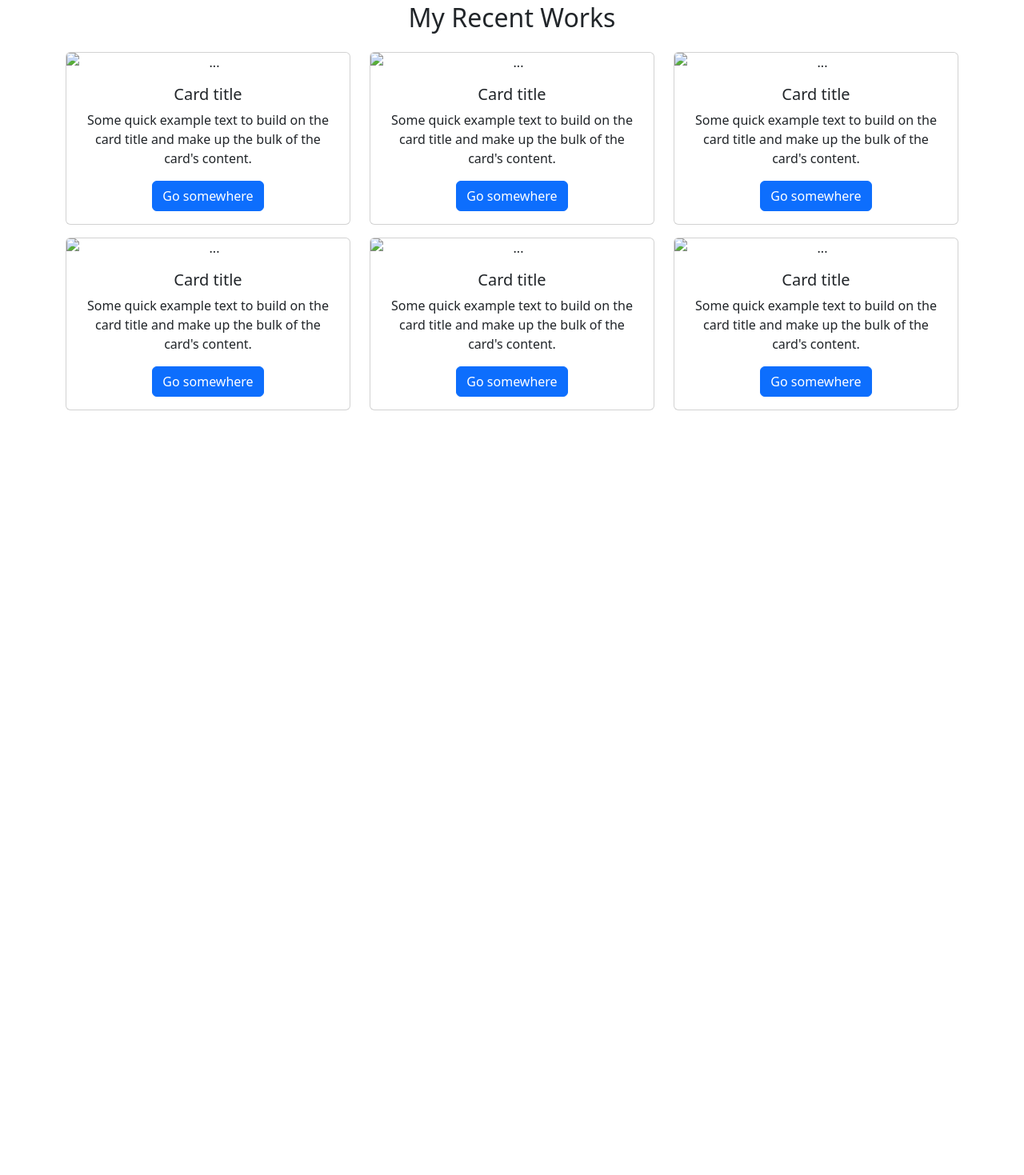
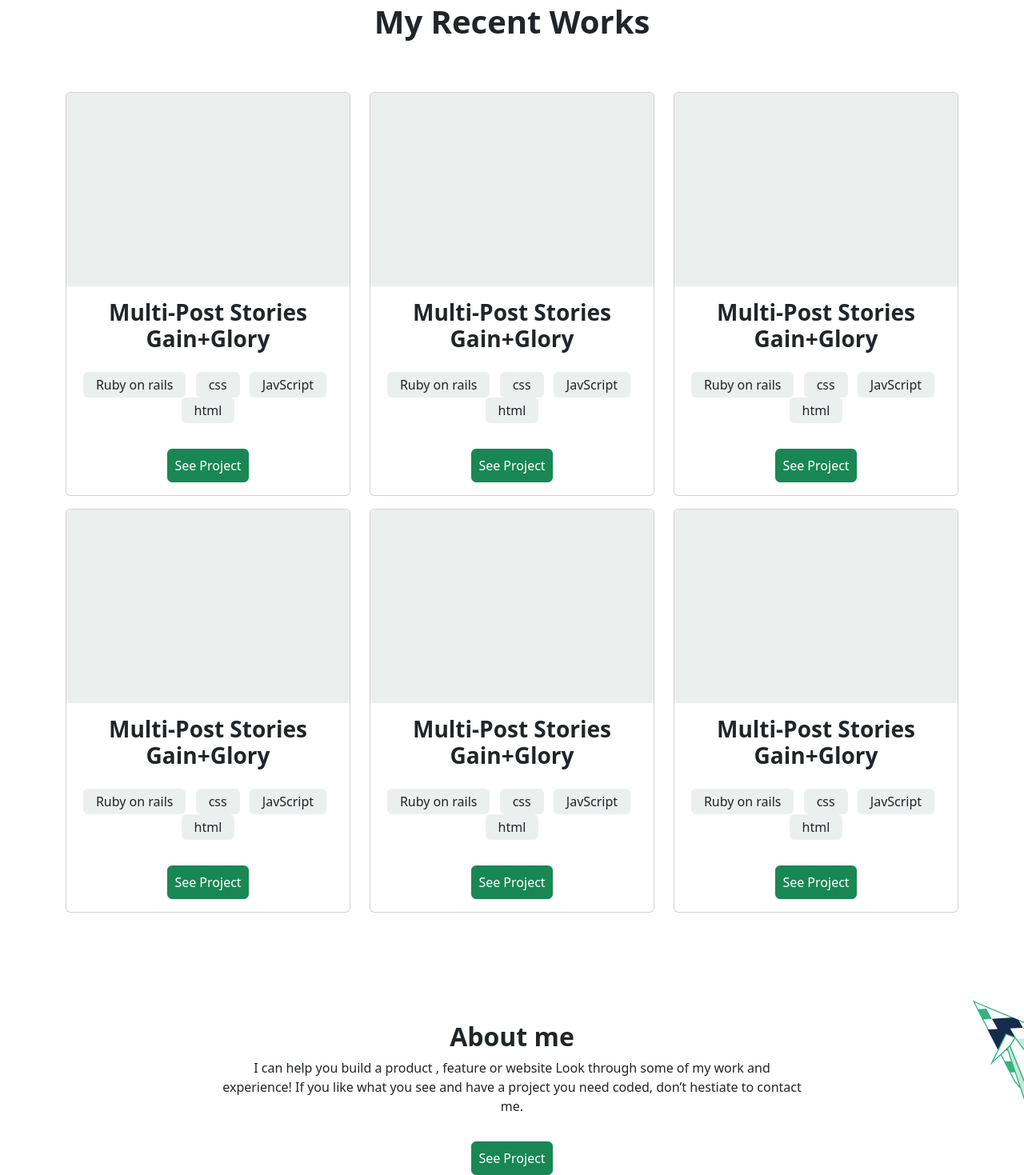
Before and after one commit to baezluise/bootstrap-portfolio, a website: page index.html in a window 1280 px wide. Shown: the part 1106-2575 px from the top of the page at 80% size. Before the commit the page ends 1619 px from the top, so only its background shows below. Drawn offline with nearby package versions, Linux system fonts and the light colour scheme.

Commit message:
Add about section

```diff
--- a/index.html
+++ b/index.html
@@ -17,16 +17,16 @@
   <body>
     <!--Nav-->
     <div class="background">
-      <nav class="navbar navbar-expand-lg navbar-light bg-transparent">
-        <div class="container-fluid justify-content-md-center">
-          <ul class="navbar-nav fw-bold">
-            <li class="nav-item">
+      <nav class="navbar navbar-expand-lg navbar-light bg-transparent text-center text-secondary">
+        <div class="container justify-content-md-center">
+          <ul class="list-inline fw-bold">
+            <li class="list-inline-item">
               <a class="nav-link" href="#">Portfolio</a>
             </li>
-            <li class="nav-item">
+            <li class="list-inline-item">
               <a class="nav-link" href="#">About</a>
             </li>
-            <li class="nav-item">
+            <li class="list-inline-item">
               <a class="nav-link" href="#">Contat</a>
             </li>
           </ul>
@@ -44,19 +44,19 @@
             my work and experience! If you like what you see and have a project you need coded, don’t hestiate to contact
             me.</p>
           <ul class="list-inline text-center">
-            <li class="list-inline-item badge "> <a href="#"><img src="./img/desktop/Icon -GitHub.svg" alt="GitHub"></a>
+            <li class="list-inline-item badge "> <a href="#"><img src="./img/Icons/Github.svg" alt="GitHub"></a>
             </li>
-            <li class="list-inline-item badge "> <a href="#"><img src="./img/desktop/Icon - Linkedin.svg"
+            <li class="list-inline-item badge "> <a href="#"><img src="./img/Icons/Linkedin.svg"
                   alt="Linkedin"></a></li>
-            <li class="list-inline-item badge "> <a href="#"><img src="./img/desktop/Icon - Angelist.svg"
+            <li class="list-inline-item badge "> <a href="#"><img src="./img/Icons/Anglelist.svg"
                   alt="Angelist"></a></li>
-            <li class="list-inline-item badge "> <a href="#"><img src="./img/desktop/Icon - Twitter.svg" alt="Twitter"></a>
+            <li class="list-inline-item badge "> <a href="#"><img src="./img/Icons/Twitter.svg" alt="Twitter"></a>
             </li>
-            <li class="list-inline-item badge "> <a href="#"><img src="./img/desktop/Icon - Medium.svg" alt="Medium"></a>
+            <li class="list-inline-item badge "> <a href="#"><img src="./img/Icons/Medium.svg" alt="Medium"></a>
             </li>
           </ul>
           <div class="justify-content-center text-center mt-5 pt-5">
-            <img src="./img/Disabled.svg" alt="">
+            <a href="#"><img src="./img/Disabled.svg" alt=""></a>
           </div>
         </div>
       </section>
@@ -64,81 +64,166 @@
     <!--End-Headline-->
     <!--Work-->
     <section class="container text-center pt-5 mt-4">
-      <h2 class="">My Recent Works</h2>
+      <h2 class="mb-5 fw-bold fs-1">My Recent Works</h2>
       <div class="row row-cols-md-3 ">
         <!--Card1-->
         <div class="col pt-3">
           <div class="card">
-            <img src="..." class="card-img-top" alt="...">
+            <img src="./img/Imagen-sn.png" class="card-img-top" alt="...">
             <div class="card-body">
-              <h5 class="card-title">Card title</h5>
-              <p class="card-text">Some quick example text to build on the card title and make up the bulk of the card's content.</p>
-              <a href="#" class="btn btn-primary">Go somewhere</a>
+              <h5 class="card-title fw-bold fs-3">Multi-Post Stories Gain+Glory</h5>
+              <ul class="list-inline text-center mt-4">
+                <li class="list-inline-item p-1 pe-3 ps-3 rounded">
+                  <span>Ruby on rails</span>
+                </li>
+                <li class="list-inline-item p-1 pe-3 ps-3 rounded">
+                  <span>css</span>
+                </li>
+                <li class="list-inline-item p-1 pe-3 ps-3 rounded">
+                  <span>JavScript</span>
+                </li>
+                <li class="list-inline-item p-1 pe-3 ps-3 rounded">
+                  <span>html</span>
+                </li>
+              </ul>
+              <a href="#" class="btn btn-success p-2 mt-3">See Project</a>
             </div>
           </div>
         </div>
         <!--Card2-->
         <div class="col pt-3">
           <div class="card">
-            <img src="..." class="card-img-top" alt="...">
+            <img src="./img/Imagen-sn.png" class="card-img-top" alt="...">
             <div class="card-body">
-              <h5 class="card-title">Card title</h5>
-              <p class="card-text">Some quick example text to build on the card title and make up the bulk of the card's content.</p>
-              <a href="#" class="btn btn-primary">Go somewhere</a>
+              <h5 class="card-title fw-bold fs-3">Multi-Post Stories Gain+Glory</h5>
+              <ul class="list-inline text-center mt-4">
+                <li class="list-inline-item p-1 pe-3 ps-3 rounded">
+                  <span>Ruby on rails</span>
+                </li>
+                <li class="list-inline-item p-1 pe-3 ps-3 rounded">
+                  <span>css</span>
+                </li>
+                <li class="list-inline-item p-1 pe-3 ps-3 rounded">
+                  <span>JavScript</span>
+                </li>
+                <li class="list-inline-item p-1 pe-3 ps-3 rounded">
+                  <span>html</span>
+                </li>
+              </ul>
+              <a href="#" class="btn btn-success p-2 mt-3">See Project</a>
             </div>
           </div>
         </div>
         <!--Card3-->
         <div class="col pt-3">
           <div class="card">
-            <img src="..." class="card-img-top" alt="...">
+            <img src="./img/Imagen-sn.png" class="card-img-top" alt="...">
             <div class="card-body">
-              <h5 class="card-title">Card title</h5>
-              <p class="card-text">Some quick example text to build on the card title and make up the bulk of the card's content.</p>
-              <a href="#" class="btn btn-primary">Go somewhere</a>
+              <h5 class="card-title fw-bold fs-3">Multi-Post Stories Gain+Glory</h5>
+              <ul class="list-inline text-center mt-4">
+                <li class="list-inline-item p-1 pe-3 ps-3 rounded">
+                  <span>Ruby on rails</span>
+                </li>
+                <li class="list-inline-item p-1 pe-3 ps-3 rounded">
+                  <span>css</span>
+                </li>
+                <li class="list-inline-item p-1 pe-3 ps-3 rounded">
+                  <span>JavScript</span>
+                </li>
+                <li class="list-inline-item p-1 pe-3 ps-3 rounded">
+                  <span>html</span>
+                </li>
+              </ul>
+              <a href="#" class="btn btn-success p-2 mt-3">See Project</a>
             </div>
           </div>
         </div>
         <!--Card4-->
         <div class="col pt-3">
           <div class="card">
-            <img src="..." class="card-img-top" alt="...">
+            <img src="./img/Imagen-sn.png" class="card-img-top" alt="...">
             <div class="card-body">
-              <h5 class="card-title">Card title</h5>
-              <p class="card-text">Some quick example text to build on the card title and make up the bulk of the card's content.</p>
-              <a href="#" class="btn btn-primary">Go somewhere</a>
+              <h5 class="card-title fw-bold fs-3">Multi-Post Stories Gain+Glory</h5>
+              <ul class="list-inline text-center mt-4">
+                <li class="list-inline-item p-1 pe-3 ps-3 rounded">
+                  <span>Ruby on rails</span>
+                </li>
+                <li class="list-inline-item p-1 pe-3 ps-3 rounded">
+                  <span>css</span>
+                </li>
+                <li class="list-inline-item p-1 pe-3 ps-3 rounded">
+                  <span>JavScript</span>
+                </li>
+                <li class="list-inline-item p-1 pe-3 ps-3 rounded">
+                  <span>html</span>
+                </li>
+              </ul>
+              <a href="#" class="btn btn-success p-2 mt-3">See Project</a>
             </div>
           </div>
         </div>
         <!--Card5-->
         <div class="col pt-3">
           <div class="card">
-            <img src="..." class="card-img-top" alt="...">
+            <img src="./img/Imagen-sn.png" class="card-img-top" alt="...">
             <div class="card-body">
-              <h5 class="card-title">Card title</h5>
-              <p class="card-text">Some quick example text to build on the card title and make up the bulk of the card's content.</p>
-              <a href="#" class="btn btn-primary">Go somewhere</a>
+              <h5 class="card-title fw-bold fs-3">Multi-Post Stories Gain+Glory</h5>
+              <ul class="list-inline text-center mt-4">
+                <li class="list-inline-item p-1 pe-3 ps-3 rounded">
+                  <span>Ruby on rails</span>
+                </li>
+                <li class="list-inline-item p-1 pe-3 ps-3 rounded">
+                  <span>css</span>
+                </li>
+                <li class="list-inline-item p-1 pe-3 ps-3 rounded">
+                  <span>JavScript</span>
+                </li>
+                <li class="list-inline-item p-1 pe-3 ps-3 rounded">
+                  <span>html</span>
+                </li>
+              </ul>
+              <a href="#" class="btn btn-success p-2 mt-3">See Project</a>
             </div>
           </div>
         </div>
         <!--Card6-->
         <div class="col pt-3">
           <div class="card">
-            <img src="..." class="card-img-top" alt="...">
+            <img src="./img/Imagen-sn.png" class="card-img-top" alt="...">
             <div class="card-body">
-              <h5 class="card-title">Card title</h5>
-              <p class="card-text">Some quick example text to build on the card title and make up the bulk of the card's content.</p>
-              <a href="#" class="btn btn-primary">Go somewhere</a>
+              <h5 class="card-title fw-bold fs-3">Multi-Post Stories Gain+Glory</h5>
+              <ul class="list-inline text-center mt-4">
+                <li class="list-inline-item p-1 pe-3 ps-3 rounded">
+                  <span>Ruby on rails</span>
+                </li>
+                <li class="list-inline-item p-1 pe-3 ps-3 rounded">
+                  <span>css</span>
+                </li>
+                <li class="list-inline-item p-1 pe-3 ps-3 rounded">
+                  <span>JavScript</span>
+                </li>
+                <li class="list-inline-item p-1 pe-3 ps-3 rounded">
+                  <span>html</span>
+                </li>
+              </ul>
+              <a href="#" class="btn btn-success p-2 mt-3">See Project</a>
             </div>
           </div>
         </div>
       </div>
     </section>
-
     <!--End-Work-->
     <!--About-->
-
-
+    <section class="about">
+    <div class="container mt-5 pt-5 justify-content-center text-center">
+      <div class="row justify-content-center pt-4 mt-3">
+      <h2 class="fw-bold">About me</h2>
+      <p class="col-sm-8 fs-6 text-center">I can help you build a product , feature or website Look through some of my work and experience! If you like what you see and have a project you need coded,
+        don’t hestiate to contact me.</p>
+      </div>
+        <a href="#" class="btn btn-success p-2 mt-3">See Project</a>
+    </div>
+  </section>
     <!--End-About-->
     <!--Contact-->
 
--- a/styles.css
+++ b/styles.css
@@ -8,3 +8,10 @@
 .headline span {
   color: #36b37e;
 }
+ .card-body li{
+  background: #EBF0EE;
+ }
+
+ .about{
+  background-image: url(./img/illustration-about-me-desktop.svg);
+ }
```
Also changed, not shown: img/Icons/Anglelist.svg (added), img/Icons/Github.svg (added), img/Icons/Linkedin.svg (added), img/Icons/Medium.svg (added), img/Icons/Twitter.svg (added), img/Imagen-sn.png (added), img/illustration-about-me-desktop.svg (added).
